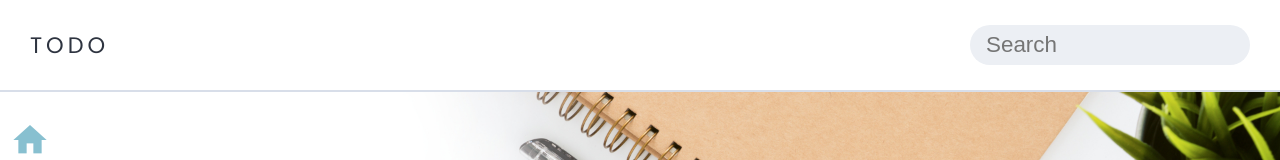
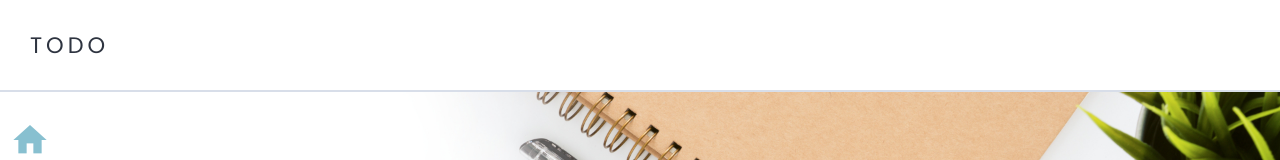
Before and after one commit to OnkarKunjir/todo, an Angular app: page / in a window 1280 px wide. Shown: the top 160 px of the page. Built offline with nearby package versions, Linux system fonts and the light colour scheme.

Commit message:
adding svg background to website and removing image hover effects.

```diff
--- a/src/app/landing-page/landing-page.component.css
+++ b/src/app/landing-page/landing-page.component.css
@@ -67,6 +67,8 @@
 #learn-more{
     min-height: 100vh;
     width: 100%;
+    background-image: url('../../assets/drawing.svg');
+    background-size: cover;
 }
 h3{
     font-size: 1.9rem;
@@ -82,6 +84,7 @@ h3{
     padding: 30px;
 }
 .ui-section img{
+    z-index: 1;
     cursor: pointer;
     display: block;
     width: 70%;
@@ -91,15 +94,15 @@ h3{
     transition: ease-in-out 0.3s;
 
 }
-.ui-section img:hover{
+/* .ui-section img:hover{
     transform: scale(1.04);
-}
-.top , .bottom{
+} */
+/* .top , .bottom{
     position: absolute;
     width: 100%;
     height: 10%;
     background-color: var(--yellow);
-    z-index: -1;
+    z-index: 0;
     transition: ease-in-out 0.5s;
 }
 .top{
@@ -117,7 +120,7 @@ h3{
 }
 .ui-section img:hover ~ .bottom{
     transform: rotate(-45deg) translate(0% , 0%);
-}
+} */
 
 /* reasons to use */
 .reasons-section{
@@ -159,7 +162,7 @@ h3{
 }
 
 .reason-box{
-    z-index: -1;
+    z-index: 0;
     position: absolute;
     top: 0px;
     left: 0px;
--- a/src/app/navbar/navbar.component.css
+++ b/src/app/navbar/navbar.component.css
@@ -44,10 +44,6 @@ nav a{
 }
 
 .todo-related{
-    display: flex;
-    flex-direction: row;
-    justify-content: space-evenly;
-    align-items: center;
     margin-right: 30px;
 }
 
```
Also changed, not shown: src/assets/wave.svg (added).
